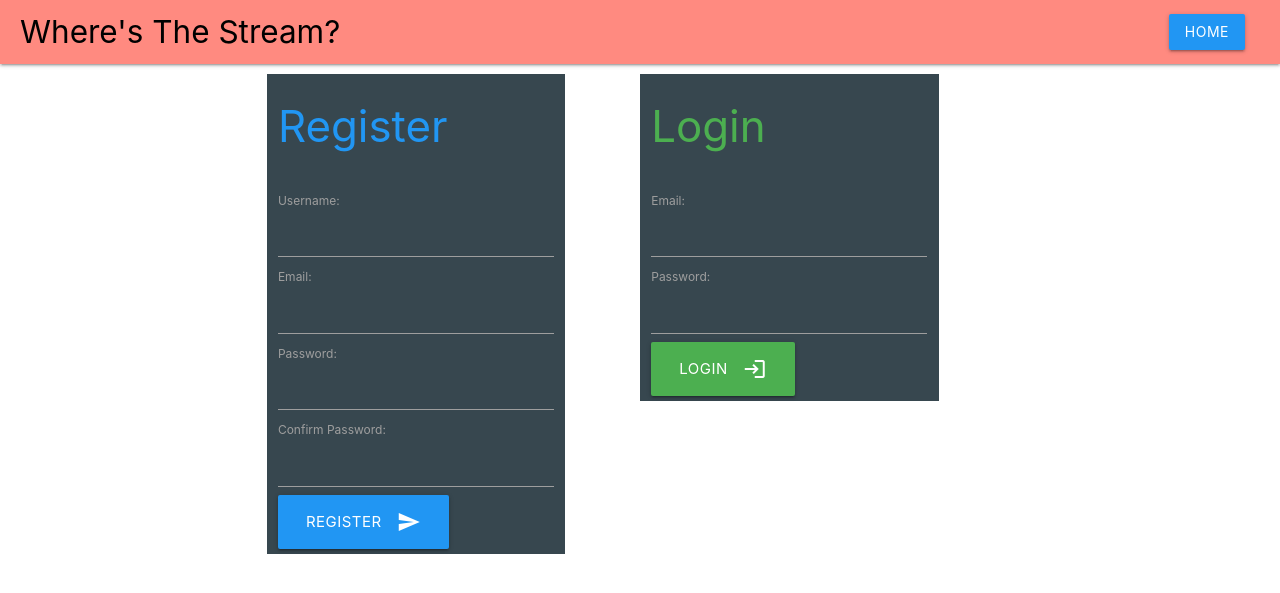
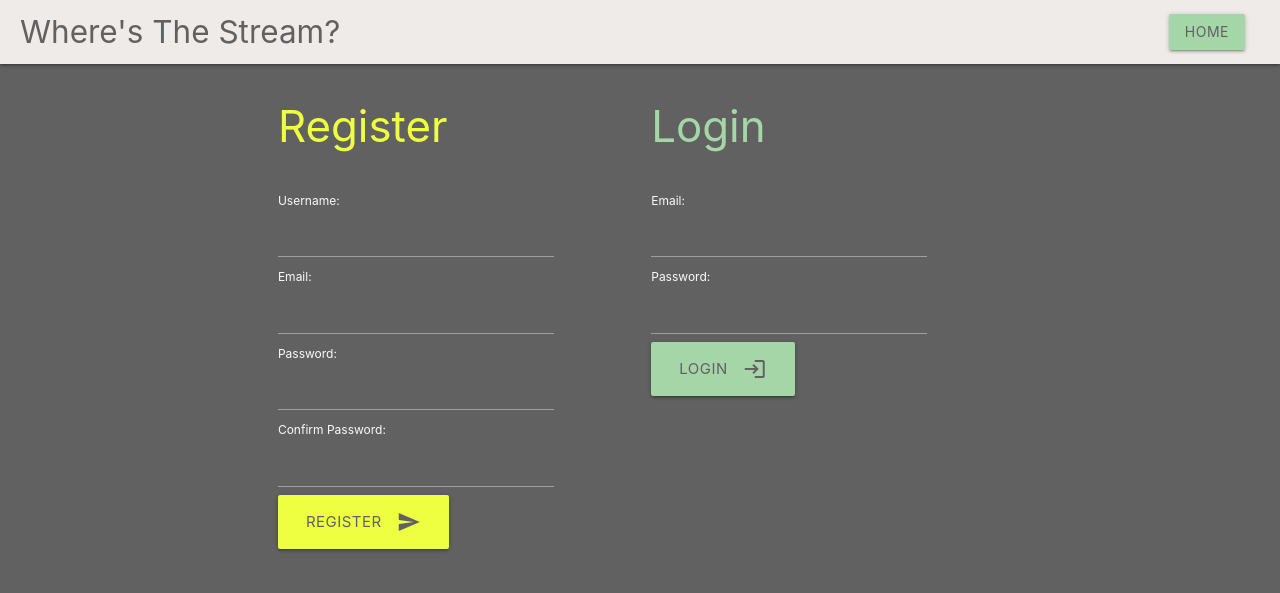
Before and after one commit to SeanPMcNeil/projects, a Flask app: page /login in a window 1280 px wide. Shown: the top 593 px of the page. Run offline with Flask 2, Linux system fonts and the light colour scheme.

Commit message:
Color Palette Changes

```diff
--- a/python_may22/where_stream/flask_app/templates/login.html
+++ b/python_may22/where_stream/flask_app/templates/login.html
@@ -10,13 +10,13 @@
         <!-- Materialize Icons-->
         <link href="https://fonts.googleapis.com/icon?family=Material+Icons" rel="stylesheet">
     </head>
-    <body>
+    <body class="grey darken-2 grey-text text-lighten-5">
         <nav>
-            <div class="nav-wrapper red accent-1">
-                <a href="/" class="brand-logo black-text" style="padding-left: 20px;">Where's The Stream?</a>
+            <div class="nav-wrapper brown lighten-5">
+                <a href="/" class="brand-logo grey-text text-darken-2" style="padding-left: 20px;">Where's The Stream?</a>
                 <ul id="nav-mobile" class="right" style="padding-right: 20px;">
                     <li>
-                        <a href="/" class="waves-effect waves-light btn blue">Home</a>
+                        <a href="/" class="waves-effect waves-light btn green lighten-3 grey-text text-darken-2">Home</a>
                     </li>
                 </ul>
             </div>
@@ -26,9 +26,9 @@
             <div class="row" style="margin-top: 10px;">
 
                 <!-- Registration Column -->
-                <div class="col s4 offset-s1 blue-grey darken-3">
+                <div class="col s4 offset-s1">
 
-                    <h3 class="blue-text">Register</h3>
+                    <h3 class="lime-text text-accent-2">Register</h3>
                     <!-- Error Flash Messages -->
                     <div class="row red white-text">
                         {% with messages = get_flashed_messages(category_filter=["registration"]) %}
@@ -44,27 +44,27 @@
                     <!-- Registration Form -->
                     <form action="/register/user" method="POST">
 
-                        <label for="username">Username:</label>
-                        <input type="text" name="username" id="username" class="white-text">
+                        <label for="username" class="grey-text text-lighten-5">Username:</label>
+                        <input type="text" name="username" id="username" class="grey-text text-lighten-5">
 
-                        <label for="email">Email:</label>
-                        <input type="text" name="email" id="email" class="white-text">
+                        <label for="email" class="grey-text text-lighten-5">Email:</label>
+                        <input type="text" name="email" id="email" class="grey-text text-lighten-5">
 
-                        <label for="password">Password:</label>
-                        <input type="password" name="password" id="password" class="white-text">
+                        <label for="password" class="grey-text text-lighten-5">Password:</label>
+                        <input type="password" name="password" id="password" class="grey-text text-lighten-5">
 
-                        <label for="pass_confirm">Confirm Password:</label>
-                        <input type="password" name="confirm_password" id="confirm_password" class="white-text">
+                        <label for="pass_confirm" class="grey-text text-lighten-5">Confirm Password:</label>
+                        <input type="password" name="confirm_password" id="confirm_password" class="grey-text text-lighten-5">
 
-                        <button class="btn btn-large waves-effect waves-light blue" type="submit" name="action" style="margin-bottom: 5px;">Register
+                        <button class="btn btn-large waves-effect waves-light lime accent-2 grey-text text-darken-2" type="submit" name="action" style="margin-bottom: 5px;">Register
                             <i class="material-icons right">send</i>
                         </button>
                     </form>
                 </div>
 
                 <!-- Login Column -->
-                <div class="col s4 offset-s1 blue-grey darken-3">
-                    <h3 class="green-text">Login</h3>
+                <div class="col s4 offset-s1">
+                    <h3 class="green-text text-lighten-3">Login</h3>
                     <!-- Error Flash Messages -->
                     <div class="row red white-text">
                         {% with messages = get_flashed_messages(category_filter=["login"]) %}
@@ -80,13 +80,13 @@
                     <!-- Login Form -->
                     <form action="/login" method="POST">
 
-                        <label for="email">Email:</label>
-                        <input type="text" name="email" id="email" class="white-text">
+                        <label for="email" class="grey-text text-lighten-5">Email:</label>
+                        <input type="text" name="email" id="email" class="grey-text text-lighten-5">
 
-                        <label for="password">Password:</label>
-                        <input type="password" name="password" id="password" class="white-text">
+                        <label for="password" class="grey-text text-lighten-5">Password:</label>
+                        <input type="password" name="password" id="password" class="grey-text text-lighten-5">
 
-                        <button class="btn btn-large waves-effect waves-light green" type="submit" name="action" style="margin-bottom: 5px;">Login
+                        <button class="waves-effect waves-light btn btn-large green lighten-3 grey-text text-darken-2" type="submit" name="action" style="margin-bottom: 5px;">Login
                             <i class="material-icons right">login</i>
                         </button>
                     </form>
```
Also changed, not shown: python_may22/where_stream/flask_app/templates/content.html (+13 -16 lines), python_may22/where_stream/flask_app/templates/dashboard.html (+8 -8 lines), python_may22/where_stream/flask_app/templates/edit_user.html (+9 -12 lines), python_may22/where_stream/flask_app/templates/index.html (+8 -9 lines), python_may22/where_stream/flask_app/templates/search.html (+7 -11 lines).
